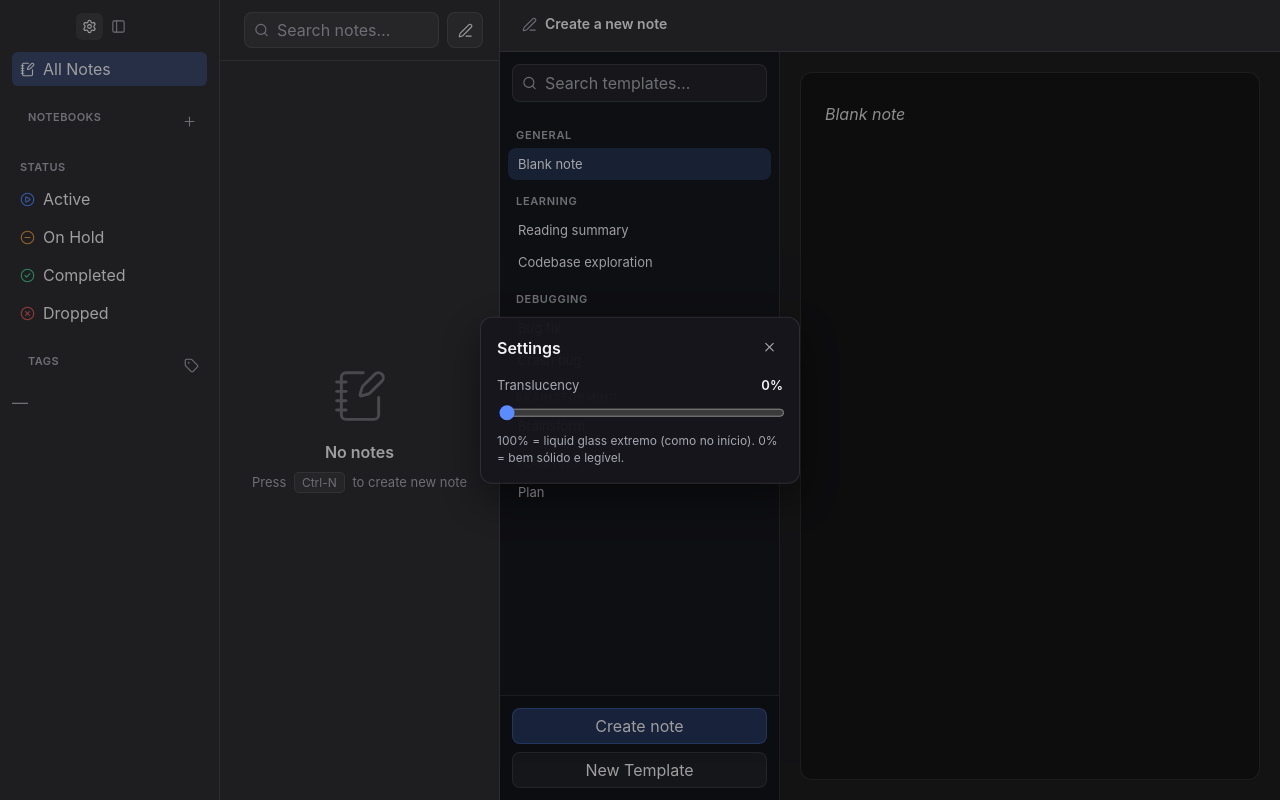
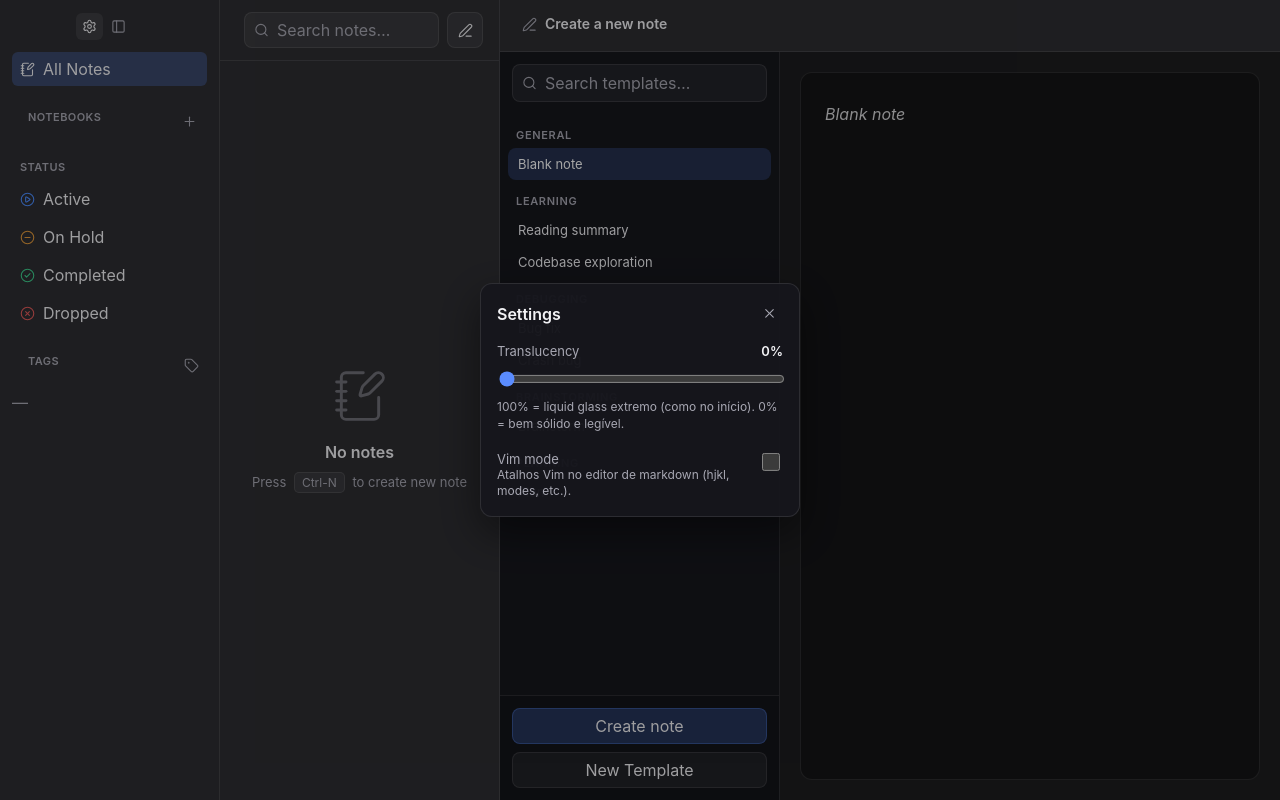
Before and after one commit to ItaloCobains/taknot, a React (Vite) app: page / in a window 1280 px wide. Both pictures are taken after a click on the button 89 px from the left and 26 px from the top of the page. Built offline with nearby package versions, Linux system fonts and the light colour scheme.

Commit message:
feat: add vim mode

```diff
--- a/package.json
+++ b/package.json
@@ -26,6 +26,7 @@
     "@codemirror/state": "^6.7.5",
     "@codemirror/view": "^6.43.12",
     "@lezer/highlight": "^1.2.3",
+    "@replit/codemirror-vim": "^6.4.0",
     "electron-liquid-glass": "^1.1.1",
     "electron-squirrel-startup": "^1.0.1",
     "lucide-react": "^1.47.0",
--- a/src/renderer/App.jsx
+++ b/src/renderer/App.jsx
@@ -24,6 +24,7 @@ const ICON = { size: 15, strokeWidth: 1.75 };
 const EMPTY_ICON = { size: 56, strokeWidth: 1.25 };
 const TRANSLUCENCY_KEY = 'taknot.translucency';
 const DEFAULT_TRANSLUCENCY = 55;
+const VIM_MODE_KEY = 'taknot.vimMode';
 
 /** Depth-first tree order for sidebar nesting. */
 function flattenNotebooks(notebooks) {
@@ -72,6 +73,10 @@ function readStoredTranslucency() {
   const raw = Number(localStorage.getItem(TRANSLUCENCY_KEY));
   if (Number.isFinite(raw)) return Math.min(100, Math.max(0, raw));
   return DEFAULT_TRANSLUCENCY;
+}
+
+function readStoredVimMode() {
+  return localStorage.getItem(VIM_MODE_KEY) === '1';
 }
 
 function applyTranslucency(pct) {
@@ -139,6 +144,7 @@ export default function App() {
   const [templateEditor, setTemplateEditor] = useState(null)
   const [settingsOpen, setSettingsOpen] = useState(false);
   const [translucency, setTranslucency] = useState(readStoredTranslucency);
+  const [vimMode, setVimMode] = useState(readStoredVimMode);
   const [history, setHistory] = useState([]);
   const [historyIndex, setHistoryIndex] = useState(-1);
   const [focusMode, setFocusMode] = useState(false);
@@ -214,6 +220,10 @@ export default function App() {
     applyTranslucency(translucency);
     localStorage.setItem(TRANSLUCENCY_KEY, String(translucency));
   }, [translucency]);
+
+  useEffect(() => {
+    localStorage.setItem(VIM_MODE_KEY, vimMode ? '1' : '0');
+  }, [vimMode]);
 
   const listFilter = useMemo(() => {
     const f = { query: query.trim() || undefined };
@@ -1063,6 +1073,23 @@ export default function App() {
                 100% = liquid glass extremo (como no início). 0% = bem sólido e
                 legível.
               </p>
+            </div>
+            <div className="settings-field" style={{ marginTop: 18 }}>
+              <label className="settings-toggle" htmlFor="vim-mode">
+                <span>
+                  Vim mode
+                  <span className="settings-hint" style={{ display: 'block', margin: 0 }}>
+                    Atalhos Vim no editor de markdown (hjkl, modes, etc.).
+                  </span>
+                </span>
+                <input
+                  id="vim-mode"
+                  type="checkbox"
+                  checked={vimMode}
+                  onMouseDown={(e) => e.stopPropagation()}
+                  onChange={(e) => setVimMode(e.target.checked)}
+                />
+              </label>
             </div>
           </div>
         </>
@@ -1501,6 +1528,7 @@ export default function App() {
             tagColors={colorsByTag}
             saving={saving}
             focusMode={focusMode}
+            vimMode={vimMode}
             canGoBack={historyIndex > 0}
             canGoForward={historyIndex >= 0 && historyIndex < history.length - 1}
             onBack={goBack}
--- a/src/renderer/EditorPane.jsx
+++ b/src/renderer/EditorPane.jsx
@@ -46,6 +46,7 @@ export default function EditorPane({
   onBack,
   onForward,
   onToggleFocus,
+  vimMode = false,
   onChange,
   onDelete,
   onDuplicated,
@@ -319,6 +320,7 @@ export default function EditorPane({
               onChange={(body) => patch({ body })}
               onScrollRatio={onEditorScrollRatio}
               apiRef={editorApiRef}
+              vimMode={vimMode}
             />
           </div>
         )}
--- a/src/renderer/MdCodeEditor.jsx
+++ b/src/renderer/MdCodeEditor.jsx
@@ -1,6 +1,7 @@
 import { useEffect, useMemo, useRef, useState } from 'react';
 import { createPortal } from 'react-dom';
-import { EditorState } from '@codemirror/state';
+import { Compartment, EditorState } from '@codemirror/state';
+import { vim } from '@replit/codemirror-vim';
 import {
   EditorView,
   keymap,
@@ -93,9 +94,11 @@ export default function MdCodeEditor({
   onChange,
   onScrollRatio,
   apiRef,
+  vimMode = false,
 }) {
   const hostRef = useRef(null);
   const viewRef = useRef(null);
+  const vimCompartmentRef = useRef(null);
   const slashMenuRef = useRef(null);
   const [slash, setSlash] = useState(null);
   const [slashIndex, setSlashIndex] = useState(0);
@@ -177,6 +180,9 @@ export default function MdCodeEditor({
       return true;
     };
 
+    const vimCompartment = new Compartment();
+    vimCompartmentRef.current = vimCompartment;
+
     const state = EditorState.create({
       doc: value || '',
       extensions: [
@@ -184,6 +190,7 @@ export default function MdCodeEditor({
         drawSelection(),
         history(),
         markdown(),
+        vimCompartment.of(vimMode ? vim() : []),
         syntaxHighlighting(coolHighlight),
         syntaxHighlighting(defaultHighlightStyle, { fallback: true }),
         editorTheme,
@@ -248,10 +255,20 @@ export default function MdCodeEditor({
     return () => {
       view.destroy();
       viewRef.current = null;
+      vimCompartmentRef.current = null;
     };
     // Remount when note changes so doc/history reset cleanly
     // eslint-disable-next-line react-hooks/exhaustive-deps
   }, [noteId]);
+
+  useEffect(() => {
+    const view = viewRef.current;
+    const compartment = vimCompartmentRef.current;
+    if (!view || !compartment) return;
+    view.dispatch({
+      effects: compartment.reconfigure(vimMode ? vim() : []),
+    });
+  }, [vimMode]);
 
   useEffect(() => {
     const view = viewRef.current;
--- a/src/renderer/styles.css
+++ b/src/renderer/styles.css
@@ -1800,3 +1800,22 @@ textarea.editor {
   width: 16px;
   flex-shrink: 0;
 }
+
+
+.settings-toggle {
+  display: flex;
+  align-items: flex-start;
+  justify-content: space-between;
+  gap: 16px;
+  cursor: pointer;
+  width: 100%;
+}
+
+.settings-toggle input[type='checkbox'] {
+  width: 18px;
+  height: 18px;
+  margin-top: 2px;
+  flex-shrink: 0;
+  accent-color: #5a8cff;
+  cursor: pointer;
+}
```
Also changed, not shown: 1 other file (tests, documents, lock files or other folders).
